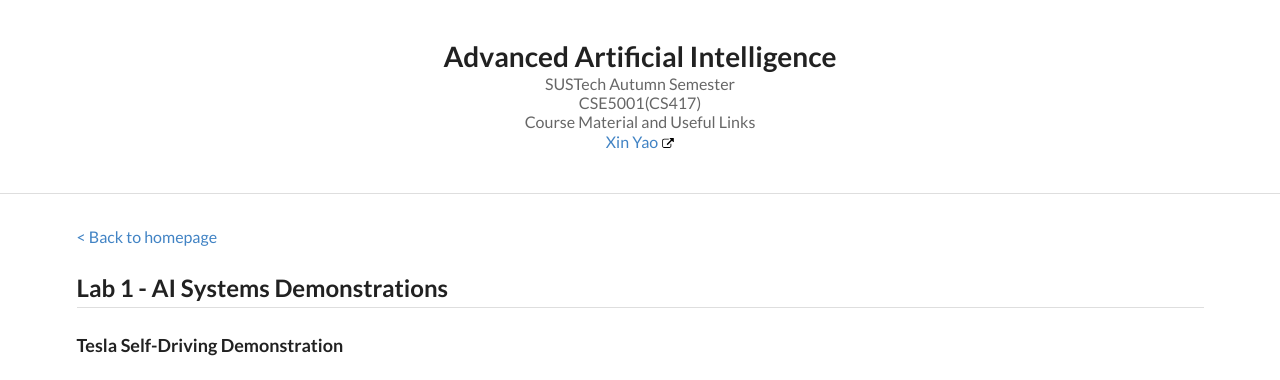
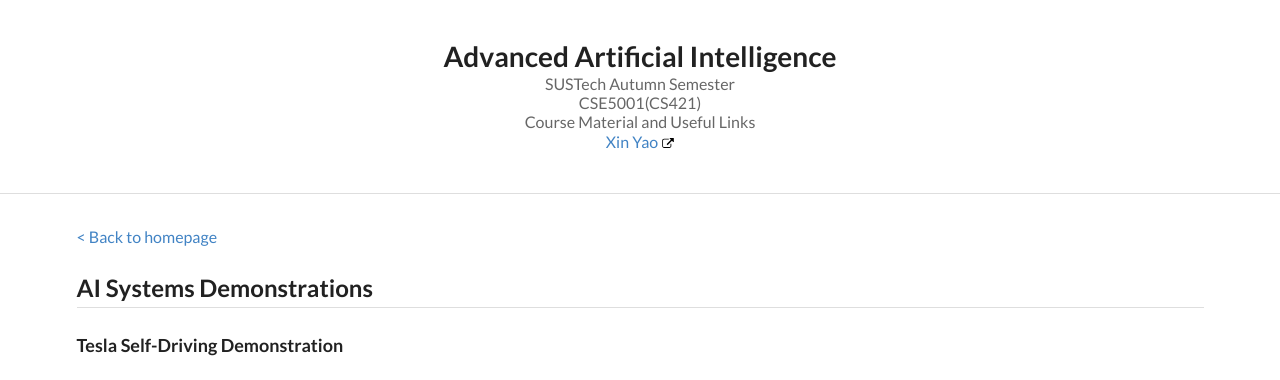
Before and after one commit to SUSTech-CS-Courses/AAI, a plain HTML site: page demo/examples.html in a window 1280 px wide. Shown: the top 380 px of the page. Drawn offline with Linux system fonts and the light colour scheme.

Commit message:
Update examples.html

```diff
--- a/demo/examples.html
+++ b/demo/examples.html
@@ -18,7 +18,7 @@
             <h1 class="ui header">Advanced Artificial Intelligence
                 <div class="sub header">
                     SUSTech Autumn Semester
-                    <br>CSE5001(CS417)
+                    <br>CSE5001(CS421)
                     <br>Course Material and Useful Links
                     <br>
                     <a href="http://www.cs.bham.ac.uk/~xin/" target="_blank">Xin Yao</a>
@@ -30,7 +30,7 @@
 
     <div class="main ui container">
         <a href="../../">&lt; Back to homepage</a>
-        <h2 class="ui dividing header">Lab 1 - AI Systems Demonstrations</h2>
+        <h2 class="ui dividing header">AI Systems Demonstrations</h2>
 
         <h3 class="ui header">Tesla Self-Driving Demonstration</h3>
         <h4 class="ui header">Video preview</h4>
```
